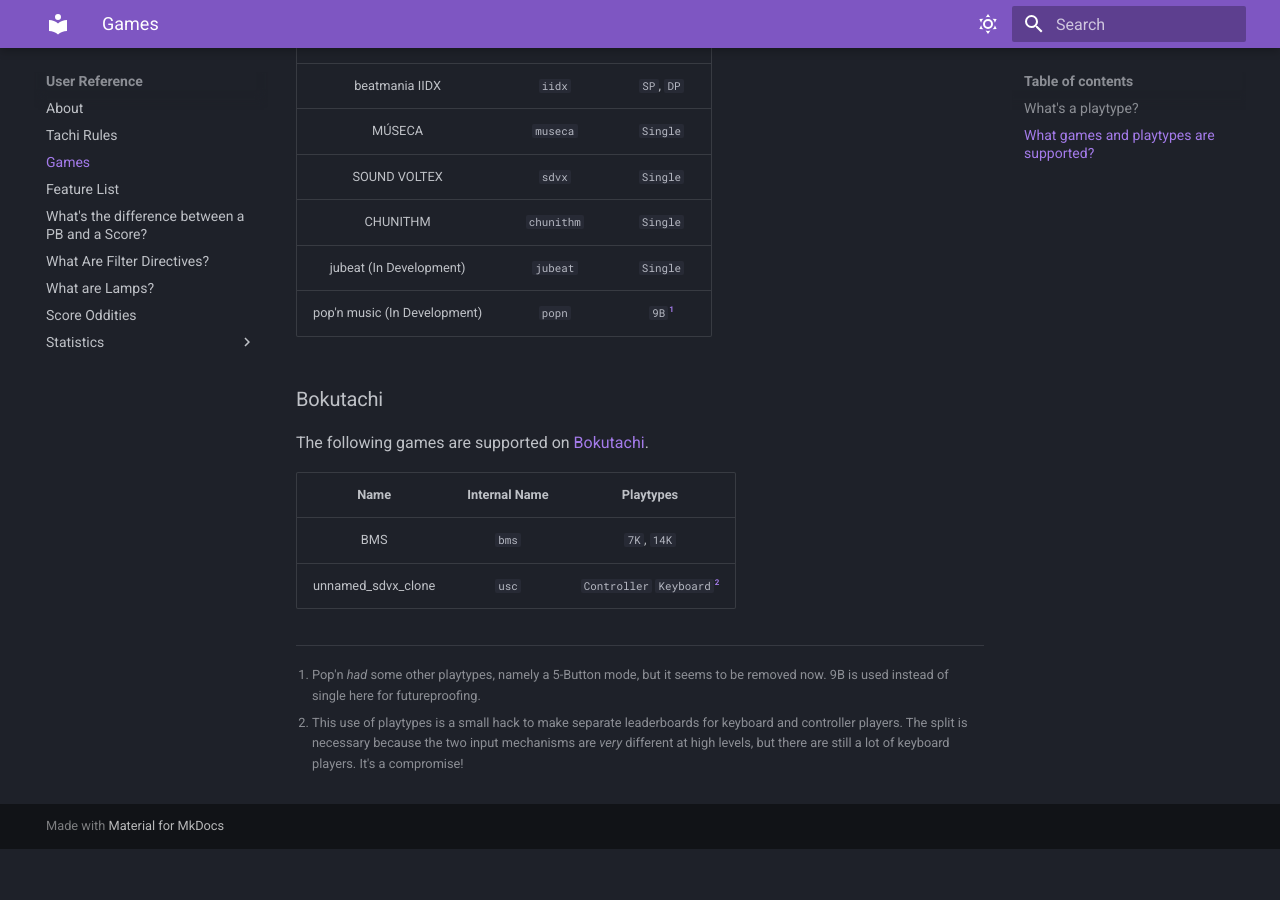
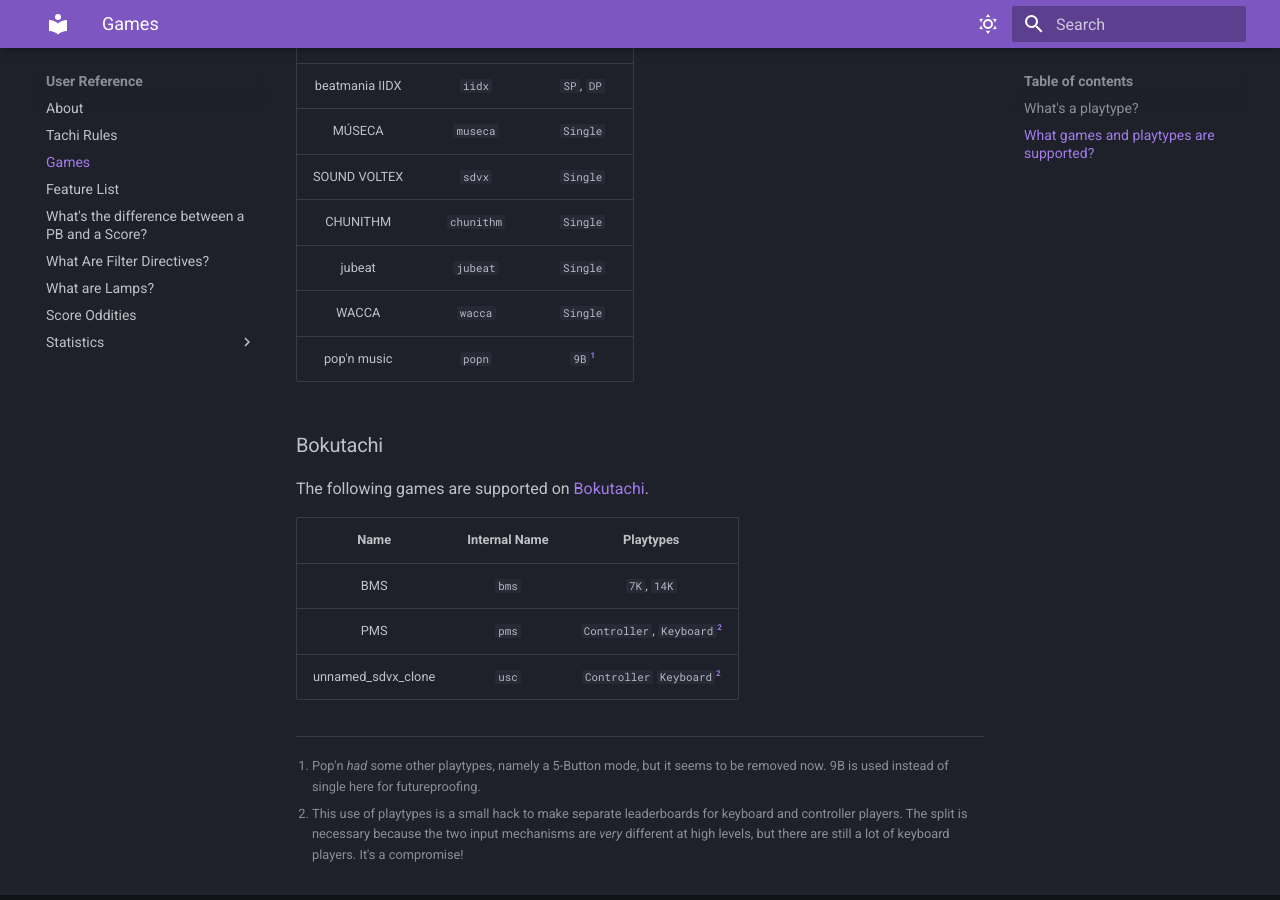
Before and after one commit to zkrising/Tachi, an MkDocs documentation site: the page built from docs/docs/user/games.md, in a window 1280 px wide and 900 px high, scrolled down 1022 px. Built offline with MkDocs 1.6.1 and Material for MkDocs 9.7.7, drawn with Linux system fonts in a browser that asks for light colours; before the commit the page ends 1871 px from its top, so only the background shows below that.

Commit message:
Declare the rest of the games.

```diff
--- a/docs/docs/user/games.md
+++ b/docs/docs/user/games.md
@@ -46,8 +46,9 @@
 | MÚSECA | `museca` | `Single` |
 | SOUND VOLTEX | `sdvx` | `Single` |
 | CHUNITHM | `chunithm` | `Single` |
-| jubeat (In Development) | `jubeat` | `Single` |
-| pop'n music (In Development) | `popn` | `9B`[^1] |
+| jubeat | `jubeat` | `Single` |
+| WACCA | `wacca` | `Single` |
+| pop'n music | `popn` | `9B`[^1] |
 <!-- | Dance Dance Revolution | `ddr` | `SP`, `DP` | -->
 <!-- | GITADORA | `gitadora` | `Gita`, `Dora` | -->
 <!-- | maimai | `maimai` | `Single` | -->
@@ -59,6 +60,7 @@
 | Name | Internal Name | Playtypes |
 | :: | :: | :: |
 | BMS | `bms` | `7K`, `14K` |
+| PMS | `pms` | `Controller`, `Keyboard`[^2] |
 | unnamed_sdvx_clone | `usc` | `Controller` `Keyboard`[^2] |
 
 
```
